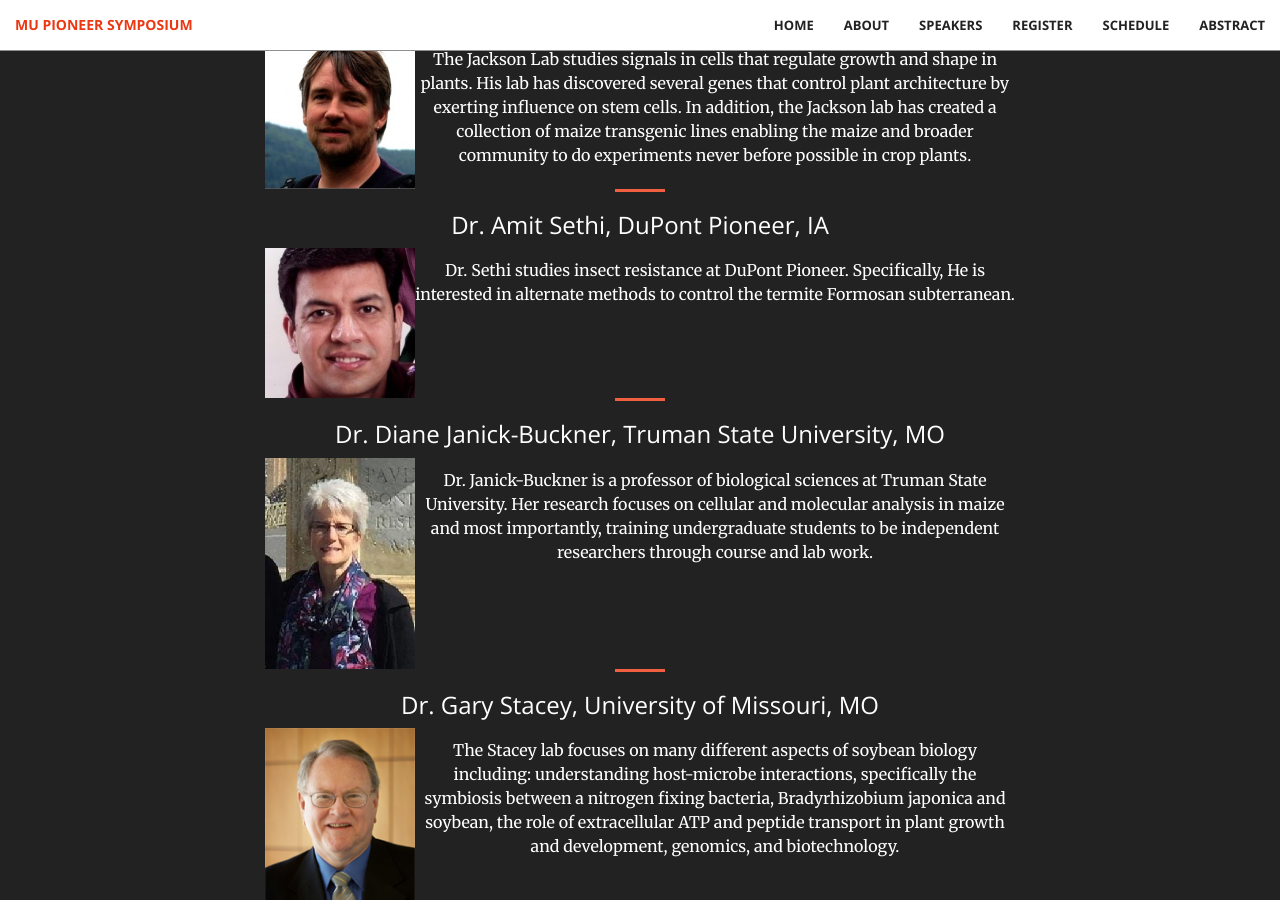
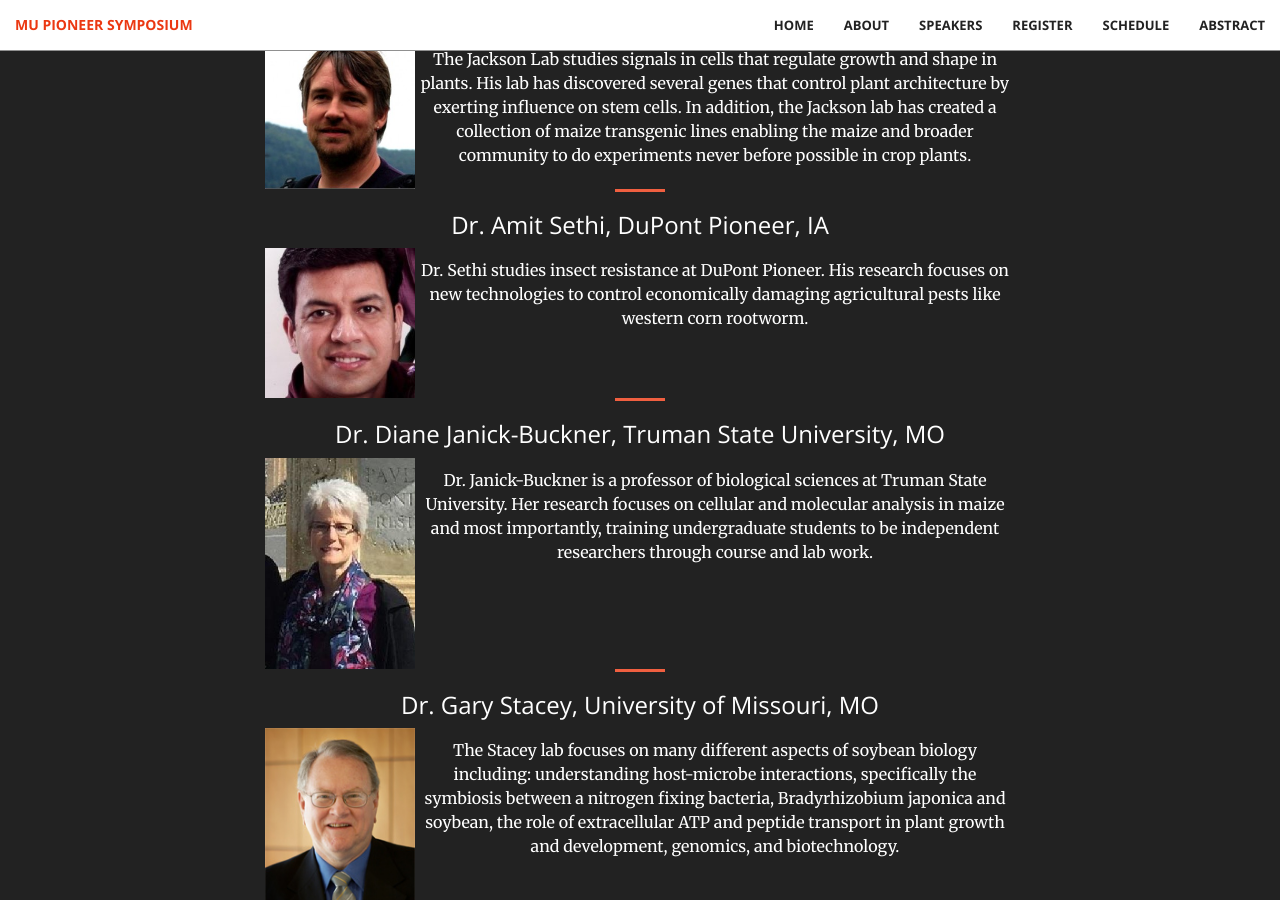
Before and after one commit to mupioneersymposium/mupioneersymposium.github.io, a Jekyll site: the page built from speakers.md, in a window 1280 px wide and 900 px high, scrolled down 600 px. Built offline with Jekyll 4.4.1, drawn with Linux system fonts in a browser that asks for light colours.

Commit message:
Update speakers.md

```diff
--- a/speakers.md
+++ b/speakers.md
@@ -30,8 +30,7 @@ The Jackson Lab studies signals in cells that regulate growth and shape in plant
 
 <img src="/img/speaker2.png" alt="Dr. Amit Sethi Photo" width="150px" style="float: left" />
 
-Dr. Sethi studies insect resistance at DuPont Pioneer. Specifically, He is interested in alternate methods to control the termite Formosan subterranean.
-
+Dr. Sethi studies insect resistance at DuPont Pioneer. His research focuses on new technologies to control economically damaging agricultural pests like western corn rootworm.
 
 <hr style="clear: both;" />
 
```
